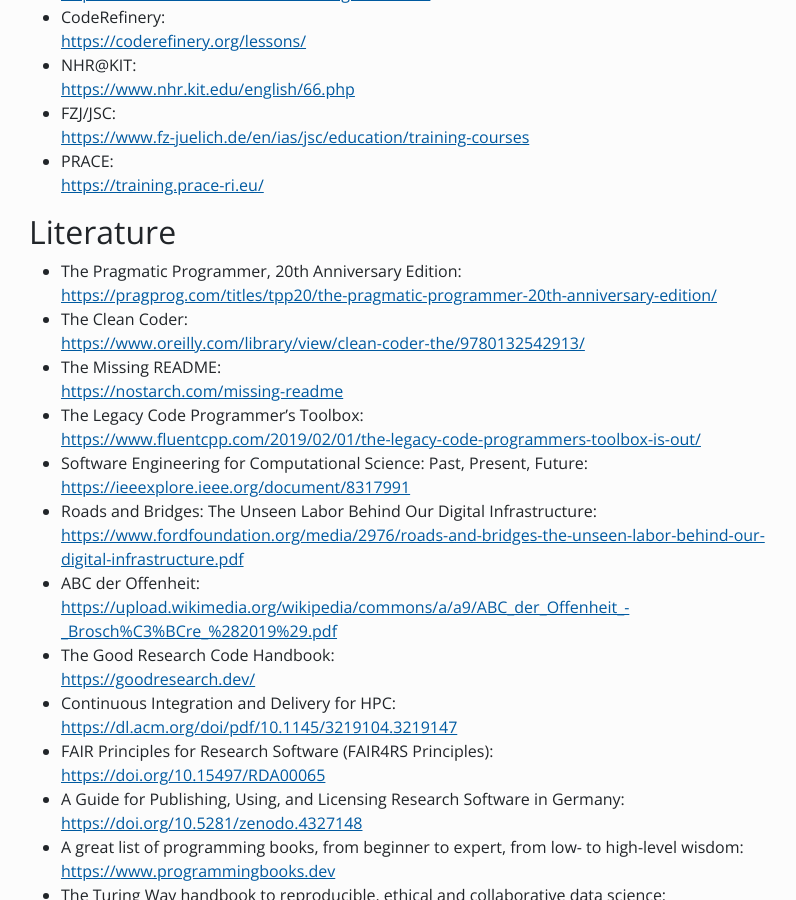
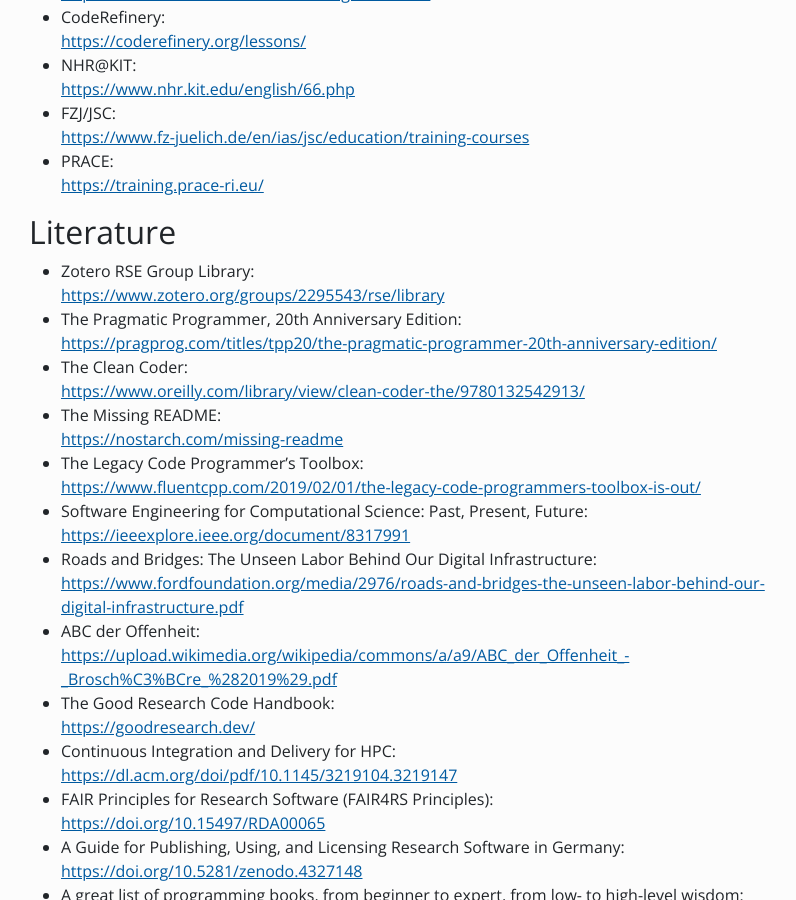
Before and after one commit to Helmholtz-HiRSE/helmholtz-hirse.github.io, a Jekyll site: the page built from resources.md, in a window 1280 px wide and 900 px high, scrolled down 2014 px. Shown: the whole window, without its empty margins (53-849 px from the left). Built offline with Jekyll 4.4.1, drawn with Linux system fonts in a browser that asks for light colours; nearby versions of some CDN libraries.

Commit message:
Update resources.md

```diff
--- a/resources.md
+++ b/resources.md
@@ -58,6 +58,7 @@
 
 ## Literature
 
+* Zotero RSE Group Library: <br> <https://www.zotero.org/groups/2295543/rse/library>
 * The Pragmatic Programmer, 20th Anniversary Edition: <br> <https://pragprog.com/titles/tpp20/the-pragmatic-programmer-20th-anniversary-edition/>
 * The Clean Coder: <br> <https://www.oreilly.com/library/view/clean-coder-the/9780132542913/>
 * The Missing README: <br> <https://nostarch.com/missing-readme>
```
